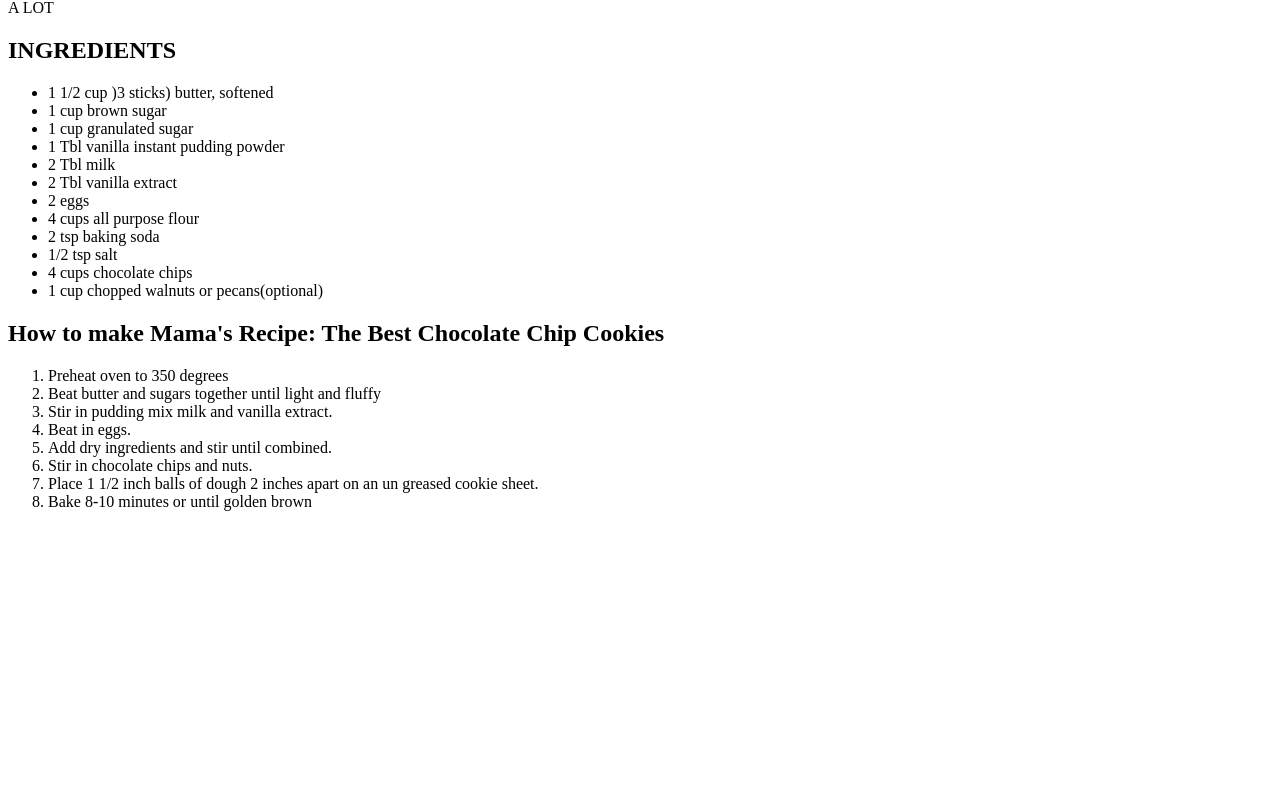
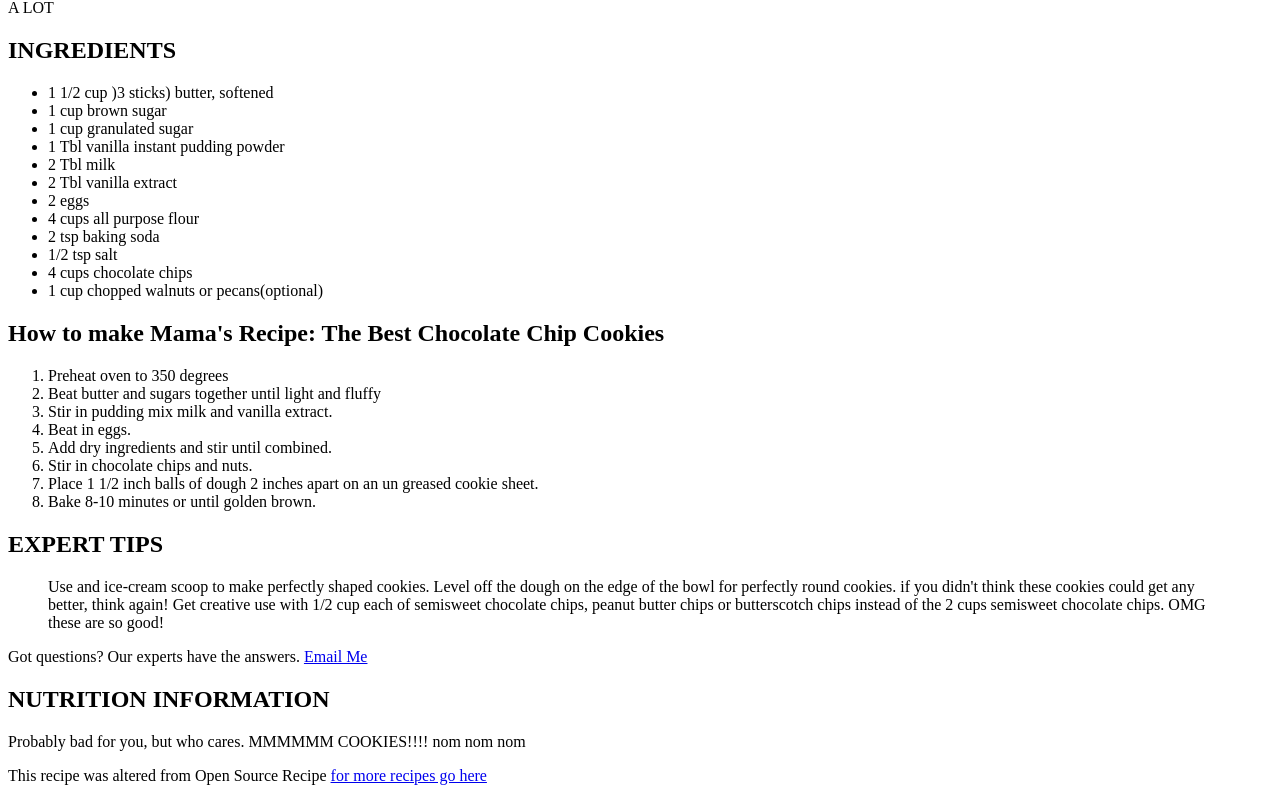
Before and after one commit to emmhardt/cookie-recipe, a plain HTML site: page index.html in a window 1280 px wide. Shown: the part 829-1630 px from the top of the page. Before the commit the page ends 1356 px from the top, so only its background shows below. Drawn offline with Linux system fonts and the light colour scheme.

Commit message:
Add files via upload
added final notes and statements

```diff
--- a/index.html
+++ b/index.html
@@ -46,7 +46,14 @@
 		<li>Add dry ingredients and stir until combined.</li>
 		<li>Stir in chocolate chips and nuts.</li>
 		<li>Place 1 1/2 inch balls of dough 2 inches apart on an un greased cookie sheet.</li>
-		<li>Bake 8-10 minutes or until golden brown</li>
+		<li>Bake 8-10 minutes or until golden brown.</li>
 	</ol>
+	<h2>EXPERT TIPS</h2>
+	<blockquote><p>Use and ice-cream scoop to make perfectly shaped cookies. Level off the dough on the edge of the bowl for perfectly round cookies. if you didn't think these cookies could get any better, think again! Get creative use with 1/2 cup each of semisweet chocolate chips, peanut butter chips or butterscotch chips instead of the 2 cups semisweet chocolate chips. OMG these are so good!</p></blockquote>
+
+	<p>Got questions? Our experts have the answers. <a href="https://lmgtfy.com/">Email Me</a></p>
+	<h2>NUTRITION INFORMATION</h2>
+	<p>Probably bad for you, but who cares. MMMMMM COOKIES!!!! nom nom nom</p>
+	<p>This recipe was altered from Open Source Recipe <a href="https://lmgtfy.com/"> for more recipes go here</a></p>
 	</body>
 </html>
```
